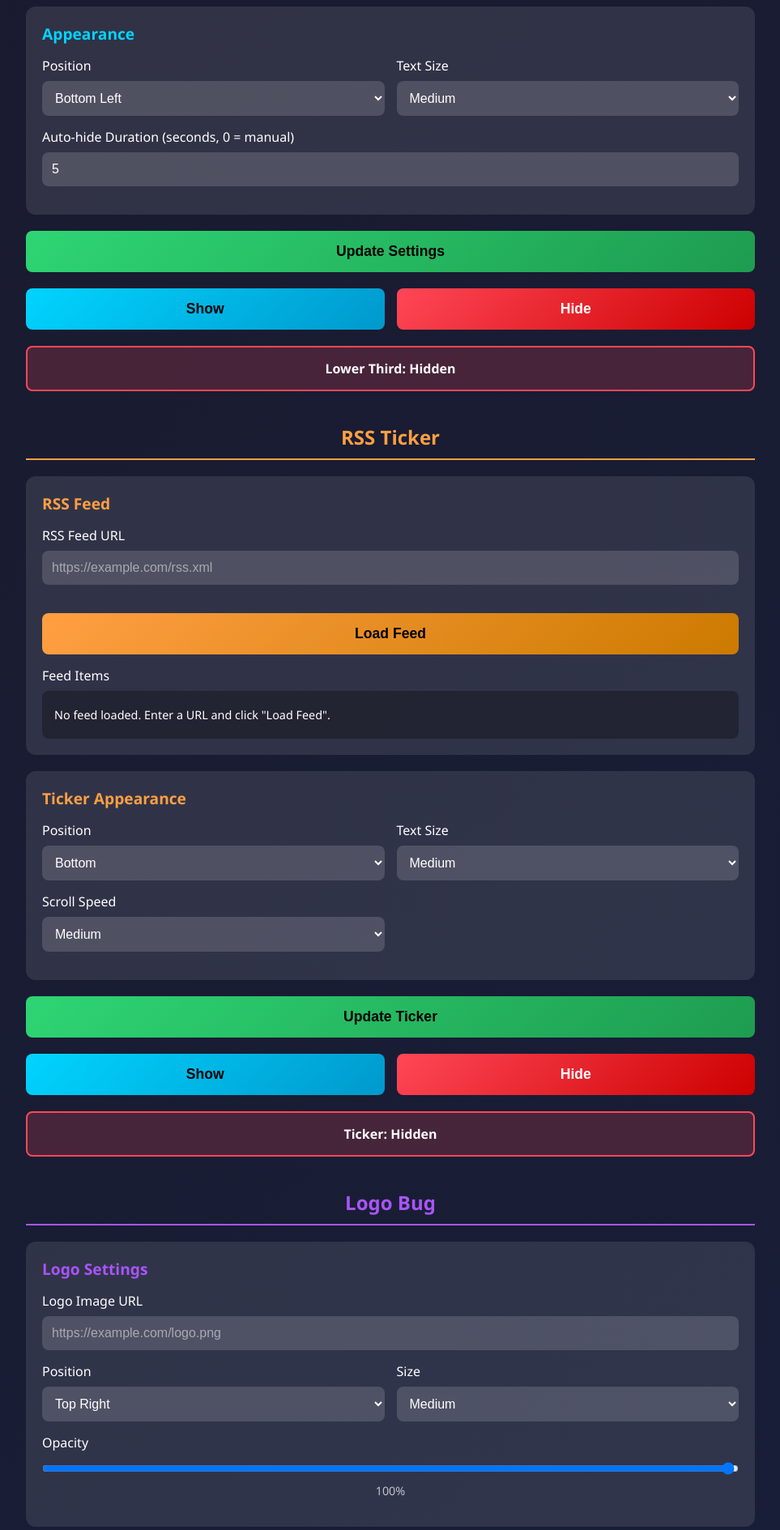
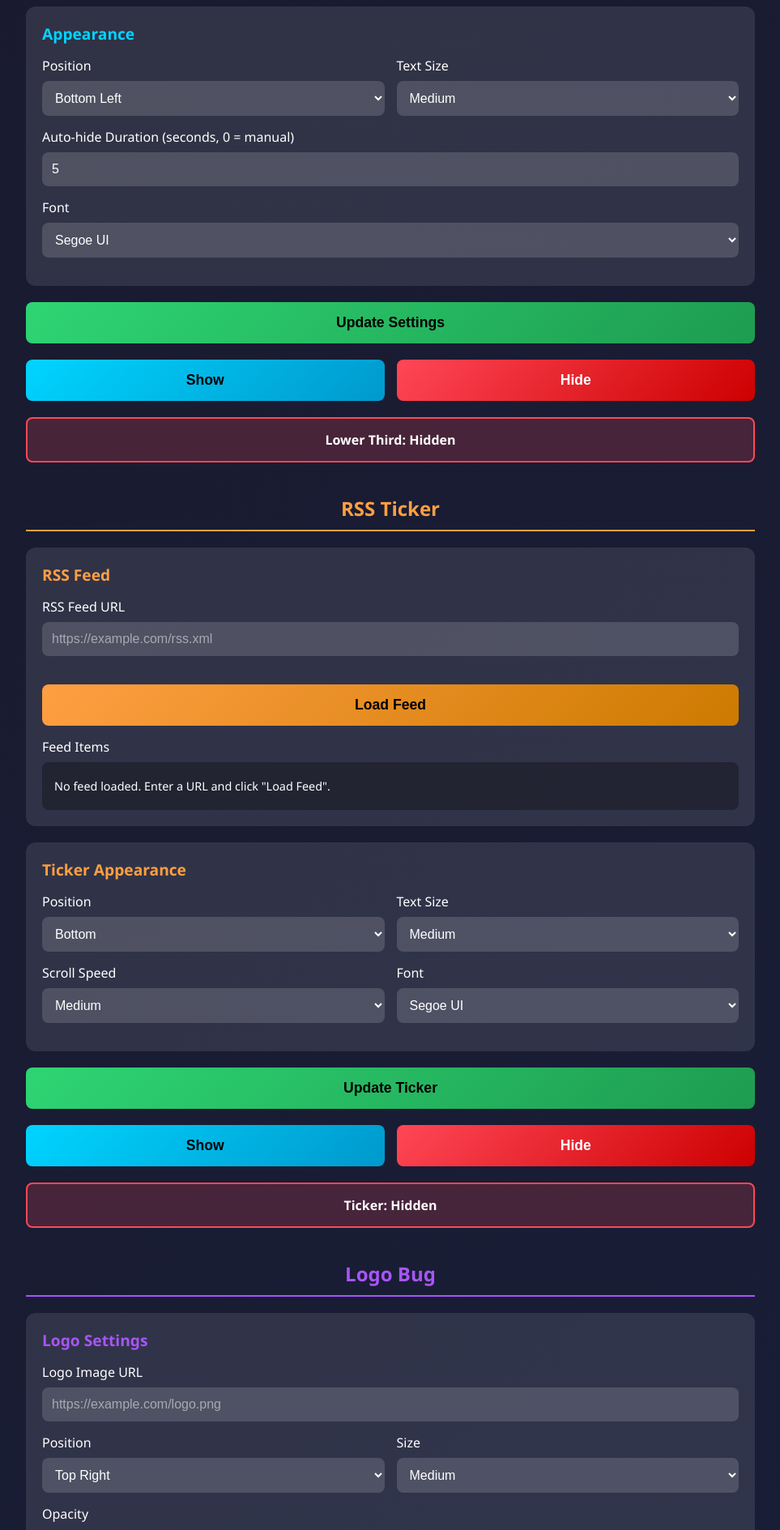
Before and after one commit to soundiesam/DemoHTML-, a Flask app: page / in a window 1280 px wide. Shown: the part 436-2325 px from the top of the page at 81% size, without its empty margins (158-1121 px from the left). Run offline with Flask 3, Linux system fonts and the light colour scheme; some libraries are stand-ins or nearby versions.

Commit message:
Add font selection and background image options to various display elements
Update main.py to include new font and backgroundImage states. Modify templates/control.html to add font dropdowns and a background image input for the title card. Adjust templates/display.html to apply selected fonts and background images to the lower third, ticker, title card, social bar, and breaking news elements.

Replit-Commit-Author: Agent
Replit-Commit-Session-Id: b4c212f0-e299-4ef1-9264-67522c127eb1
Replit-Commit-Checkpoint-Type: full_checkpoint
Replit-Commit-Event-Id: 20dc7e7b-f258-4c8e-af27-b751d86b6e0b
Replit-Commit-Screenshot-Url: https://storage.googleapis.com/screenshot-production-us-central1/39d41133-4781-4460-af0a-cdcad143572d/b4c212f0-e299-4ef1-9264-67522c127eb1/aBju6Ke
Replit-Helium-Checkpoint-Created: true

```diff
--- a/main.py
+++ b/main.py
@@ -14,6 +14,7 @@ lower_third_state = {
     'line2': 'Software Engineer',
     'position': 'bottom-left',
     'textSize': 'medium',
+    'font': 'Segoe UI',
     'duration': 5,
     'visible': False
 }
@@ -24,6 +25,7 @@ ticker_state = {
     'position': 'bottom',
     'textSize': 'medium',
     'speed': 'medium',
+    'font': 'Segoe UI',
     'visible': False,
     'lastFetch': None
 }
@@ -41,6 +43,8 @@ title_card_state = {
     'subtitle': '',
     'backgroundColor': '#000000',
     'textColor': '#ffffff',
+    'backgroundImage': '',
+    'font': 'Segoe UI',
     'visible': False
 }
 
@@ -52,11 +56,13 @@ social_bar_state = {
     'tiktok': '',
     'website': '',
     'position': 'bottom',
+    'font': 'Segoe UI',
     'visible': False
 }
 
 breaking_news_state = {
     'text': 'BREAKING NEWS',
+    'font': 'Segoe UI',
     'visible': False
 }
 
--- a/templates/control.html
+++ b/templates/control.html
@@ -316,6 +316,20 @@
             </div>
             <label for="duration">Auto-hide Duration (seconds, 0 = manual)</label>
             <input type="number" id="duration" value="5" min="0" max="60">
+            <label for="ltFont">Font</label>
+            <select id="ltFont">
+                <option value="Segoe UI">Segoe UI</option>
+                <option value="Arial">Arial</option>
+                <option value="Helvetica">Helvetica</option>
+                <option value="Georgia">Georgia</option>
+                <option value="Times New Roman">Times New Roman</option>
+                <option value="Verdana">Verdana</option>
+                <option value="Trebuchet MS">Trebuchet MS</option>
+                <option value="Impact">Impact</option>
+                <option value="Comic Sans MS">Comic Sans MS</option>
+                <option value="Courier New">Courier New</option>
+                <option value="Lucida Console">Lucida Console</option>
+            </select>
         </div>
 
         <div class="button-group">
@@ -371,7 +385,20 @@
                         <option value="fast">Fast</option>
                     </select>
                 </div>
-                <div></div>
+                <div>
+                    <label for="tickerFont">Font</label>
+                    <select id="tickerFont">
+                        <option value="Segoe UI">Segoe UI</option>
+                        <option value="Arial">Arial</option>
+                        <option value="Helvetica">Helvetica</option>
+                        <option value="Georgia">Georgia</option>
+                        <option value="Times New Roman">Times New Roman</option>
+                        <option value="Verdana">Verdana</option>
+                        <option value="Trebuchet MS">Trebuchet MS</option>
+                        <option value="Impact">Impact</option>
+                        <option value="Courier New">Courier New</option>
+                    </select>
+                </div>
             </div>
         </div>
 
@@ -443,6 +470,21 @@
                     <input type="color" id="titleTextColor" value="#ffffff">
                 </div>
             </div>
+            <label for="titleBgImage">Background Image URL (optional)</label>
+            <input type="url" id="titleBgImage" placeholder="https://example.com/background.jpg">
+            <label for="titleFont">Font</label>
+            <select id="titleFont">
+                <option value="Segoe UI">Segoe UI</option>
+                <option value="Arial">Arial</option>
+                <option value="Helvetica">Helvetica</option>
+                <option value="Georgia">Georgia</option>
+                <option value="Times New Roman">Times New Roman</option>
+                <option value="Verdana">Verdana</option>
+                <option value="Trebuchet MS">Trebuchet MS</option>
+                <option value="Impact">Impact</option>
+                <option value="Playfair Display">Playfair Display</option>
+                <option value="Courier New">Courier New</option>
+            </select>
         </div>
 
         <div class="control-group green">
@@ -497,11 +539,27 @@
                     <input type="text" id="socialWebsite" placeholder="example.com">
                 </div>
             </div>
+            <div class="row">
+                <div>
                     <label for="socialPosition">Position</label>
                     <select id="socialPosition">
                         <option value="top">Top</option>
                         <option value="bottom" selected>Bottom</option>
                     </select>
+                </div>
+                <div>
+                    <label for="socialFont">Font</label>
+                    <select id="socialFont">
+                        <option value="Segoe UI">Segoe UI</option>
+                        <option value="Arial">Arial</option>
+                        <option value="Helvetica">Helvetica</option>
+                        <option value="Georgia">Georgia</option>
+                        <option value="Verdana">Verdana</option>
+                        <option value="Trebuchet MS">Trebuchet MS</option>
+                        <option value="Courier New">Courier New</option>
+                    </select>
+                </div>
+            </div>
         </div>
 
         <div class="button-group">
@@ -520,6 +578,17 @@
             <h2>Breaking News</h2>
             <label for="breakingText">Breaking News Text</label>
             <input type="text" id="breakingText" placeholder="BREAKING NEWS: ..." value="BREAKING NEWS">
+            <label for="breakingFont">Font</label>
+            <select id="breakingFont">
+                <option value="Segoe UI">Segoe UI</option>
+                <option value="Arial">Arial</option>
+                <option value="Helvetica">Helvetica</option>
+                <option value="Impact">Impact</option>
+                <option value="Verdana">Verdana</option>
+                <option value="Trebuchet MS">Trebuchet MS</option>
+                <option value="Georgia">Georgia</option>
+                <option value="Courier New">Courier New</option>
+            </select>
         </div>
 
         <div class="control-group red">
@@ -554,6 +623,7 @@
             document.getElementById('position').value = state.position;
             document.getElementById('textSize').value = state.textSize;
             document.getElementById('duration').value = state.duration;
+            document.getElementById('ltFont').value = state.font || 'Segoe UI';
             updateStatus('ltStatus', 'Lower Third', state.visible);
         });
 
@@ -566,7 +636,8 @@
                     line2: document.getElementById('line2').value,
                     position: document.getElementById('position').value,
                     textSize: document.getElementById('textSize').value,
-                    duration: parseInt(document.getElementById('duration').value)
+                    duration: parseInt(document.getElementById('duration').value),
+                    font: document.getElementById('ltFont').value
                 })
             });
         }
@@ -580,6 +651,7 @@
             document.getElementById('tickerPosition').value = state.position;
             document.getElementById('tickerTextSize').value = state.textSize;
             document.getElementById('tickerSpeed').value = state.speed || 'medium';
+            document.getElementById('tickerFont').value = state.font || 'Segoe UI';
             updateFeedItems(state.items);
             updateStatus('tickerStatus', 'Ticker', state.visible);
         });
@@ -610,7 +682,8 @@
                 body: JSON.stringify({
                     position: document.getElementById('tickerPosition').value,
                     textSize: document.getElementById('tickerTextSize').value,
-                    speed: document.getElementById('tickerSpeed').value
+                    speed: document.getElementById('tickerSpeed').value,
+                    font: document.getElementById('tickerFont').value
                 })
             });
         }
@@ -654,20 +727,29 @@
             document.getElementById('subtitleText').value = state.subtitle || '';
             document.getElementById('titleBgColor').value = state.backgroundColor;
             document.getElementById('titleTextColor').value = state.textColor;
+            document.getElementById('titleBgImage').value = state.backgroundImage || '';
+            document.getElementById('titleFont').value = state.font || 'Segoe UI';
             updateTitlePreview();
             updateStatus('titleStatus', 'Title Card', state.visible);
         });
 
         function updateTitlePreview() {
             const preview = document.getElementById('titleCardPreview');
+            const bgImage = document.getElementById('titleBgImage').value;
+            if (bgImage) {
+                preview.style.background = `url('${bgImage}') center/cover`;
+            } else {
                 preview.style.background = document.getElementById('titleBgColor').value;
+            }
             preview.style.color = document.getElementById('titleTextColor').value;
+            preview.style.fontFamily = document.getElementById('titleFont').value;
             preview.querySelector('h3').textContent = document.getElementById('titleText').value;
             preview.querySelector('p').textContent = document.getElementById('subtitleText').value;
         }
 
-        ['titleText', 'subtitleText', 'titleBgColor', 'titleTextColor'].forEach(id => {
+        ['titleText', 'subtitleText', 'titleBgColor', 'titleTextColor', 'titleBgImage', 'titleFont'].forEach(id => {
             document.getElementById(id).addEventListener('input', updateTitlePreview);
+            document.getElementById(id).addEventListener('change', updateTitlePreview);
         });
 
         function updateTitleCard() {
@@ -678,7 +760,9 @@
                     title: document.getElementById('titleText').value,
                     subtitle: document.getElementById('subtitleText').value,
                     backgroundColor: document.getElementById('titleBgColor').value,
-                    textColor: document.getElementById('titleTextColor').value
+                    textColor: document.getElementById('titleTextColor').value,
+                    backgroundImage: document.getElementById('titleBgImage').value,
+                    font: document.getElementById('titleFont').value
                 })
             });
         }
@@ -695,6 +779,7 @@
             document.getElementById('socialFacebook').value = state.facebook || '';
             document.getElementById('socialWebsite').value = state.website || '';
             document.getElementById('socialPosition').value = state.position;
+            document.getElementById('socialFont').value = state.font || 'Segoe UI';
             updateStatus('socialStatus', 'Social Bar', state.visible);
         });
 
@@ -709,7 +794,8 @@
                     tiktok: document.getElementById('socialTiktok').value,
                     facebook: document.getElementById('socialFacebook').value,
                     website: document.getElementById('socialWebsite').value,
-                    position: document.getElementById('socialPosition').value
+                    position: document.getElementById('socialPosition').value,
+                    font: document.getElementById('socialFont').value
                 })
             });
         }
@@ -720,7 +806,9 @@
         // Breaking News
         socket.on('breaking_update', (state) => {
             document.getElementById('breakingText').value = state.text;
+            document.getElementById('breakingFont').value = state.font || 'Segoe UI';
             document.getElementById('breakingPreview').textContent = state.text;
+            document.getElementById('breakingPreview').style.fontFamily = state.font || 'Segoe UI';
             updateStatus('breakingStatus', 'Breaking News', state.visible);
         });
 
@@ -728,12 +816,17 @@
             document.getElementById('breakingPreview').textContent = e.target.value;
         });
 
+        document.getElementById('breakingFont').addEventListener('change', (e) => {
+            document.getElementById('breakingPreview').style.fontFamily = e.target.value;
+        });
+
         function updateBreaking() {
             fetch('/api/breaking', {
                 method: 'POST',
                 headers: { 'Content-Type': 'application/json' },
                 body: JSON.stringify({
-                    text: document.getElementById('breakingText').value
+                    text: document.getElementById('breakingText').value,
+                    font: document.getElementById('breakingFont').value
                 })
             });
         }
```
Also changed, not shown: templates/display.html (+10 -1 lines). Lines whose indentation alone changed are shown as unchanged.
